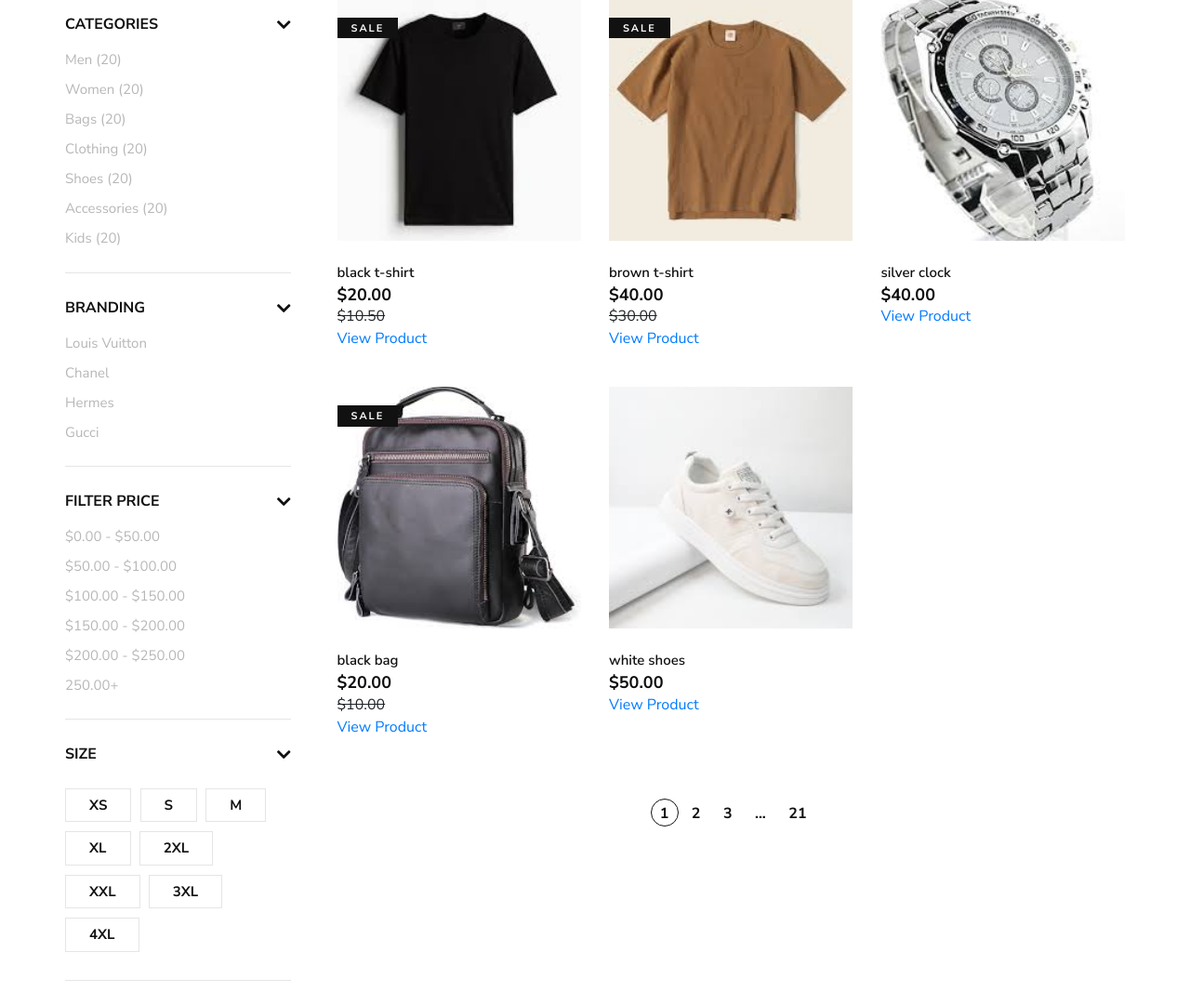
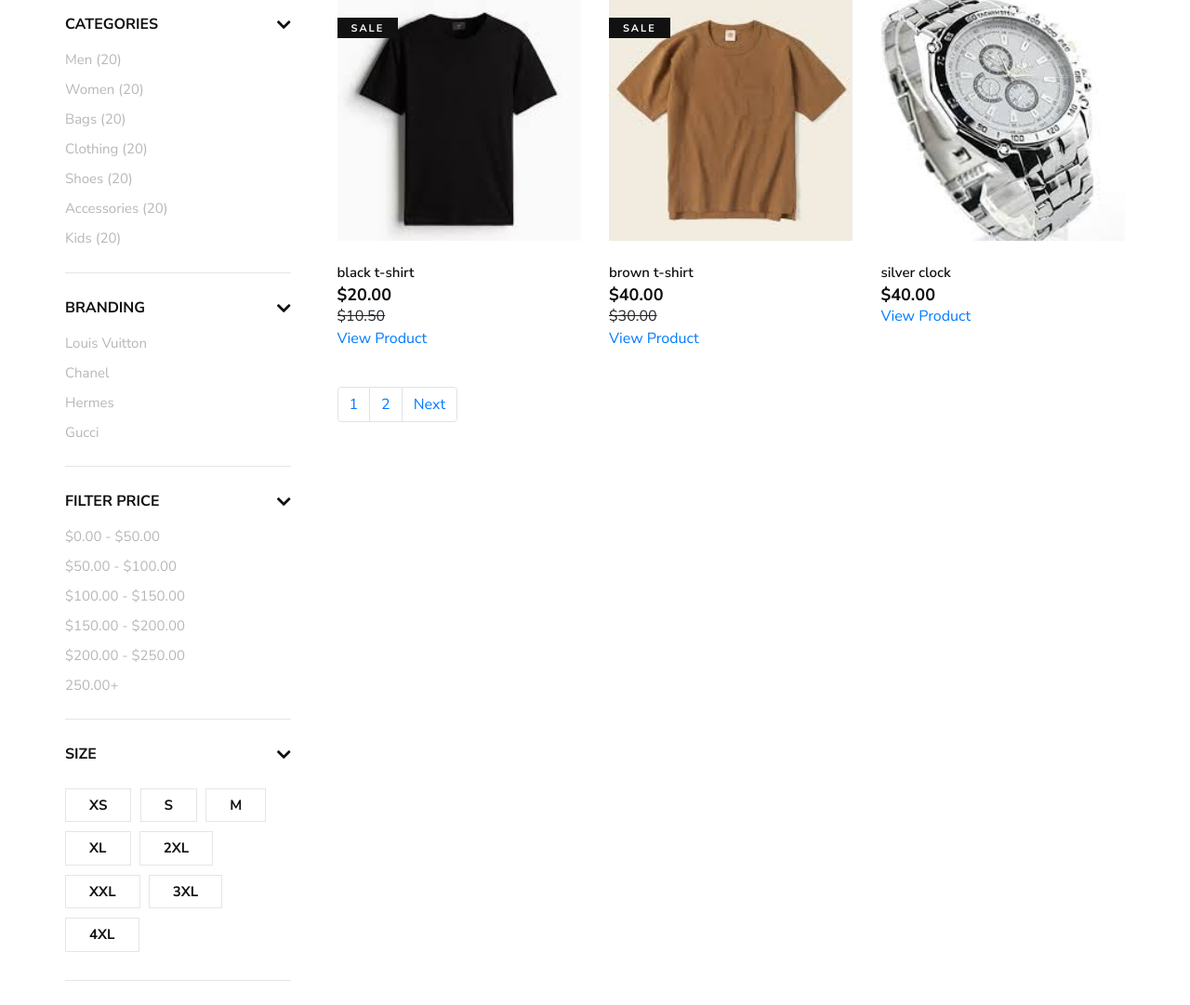
Before and after one commit to FAROUKDEV7/django-E-commerce, a Django app: page /product_list/ in a window 1280 px wide. Shown: the part 304-1385 px from the top of the page at 93% size. Run offline with Django 5.2, Linux system fonts and the light colour scheme; data comes from the database, SQL or seed files in the repository; some libraries are stand-ins or nearby versions.

Commit message:
add and turn on pagination

```diff
--- a/pages/views.py
+++ b/pages/views.py
@@ -1,5 +1,6 @@
 from django.shortcuts import render
 from .models import Product , Product_image
+from django.core.paginator import Paginator
 # Create your views here.
 
 
@@ -13,8 +14,11 @@ def index(request):
 
 def product_list(request):
     product_list=Product.objects.all()
+    paginator = Paginator(product_list, 3)
+    page_number = request.GET.get("page")
+    page_obj = paginator.get_page(page_number)
     context={
-        'product_list':product_list ,
+        'product_list':page_obj ,
     }
     return render(request,'pages/product_list.html',context)
 
--- a/templates/pages/product_list.html
+++ b/templates/pages/product_list.html
@@ -263,15 +263,29 @@
                         {% endfor %}
 
                     </div>
-                    <div class="row">
-                        <div class="col-lg-12">
-                            <div class="product__pagination">
-                                <a class="active" href="#">1</a>
-                                <a href="#">2</a>
-                                <a href="#">3</a>
-                                <span>...</span>
-                                <a href="#">21</a>
-                            </div>
+                    <div class="container ">
+                        <div class="row">
+
+                            {% if product_list.has_other_pages %}
+                            <nav aria-label="Page navigation example">
+                                <ul class="pagination">
+
+                                    {% if product_list.has_previous %}
+                                    <li class="page-item"><a class="page-link" href="?page={{product_list.previous_page_number}}">Previous</a></li>
+                                    {% endif %}
+
+
+                                    {% for i in product_list.paginator.page_range %}
+                                    <li class="page-item"><a class="page-link" href="?page={{i}}">{{i}}</a></li>
+                                    {% endfor %}
+
+
+                                    {% if product_list.has_next %}
+                                    <li class="page-item"><a class="page-link" href="?page={{product_list.next_page_number}}">Next</a></li>
+                                    {% endif %}
+                                </ul>
+                            </nav>
+                            {% endif %}
                         </div>
                     </div>
                 </div>
@@ -292,3 +306,9 @@
     </div>
     <!-- Search End -->
 {% endblock content %}
+
+
+
+
+
+<script src="script.js"></script>
```
Also changed, not shown: project/static/css/style.css (line endings or trailing spaces), project/static/js/main.js (line endings or trailing spaces), static/css/style.css (line endings or trailing spaces).
